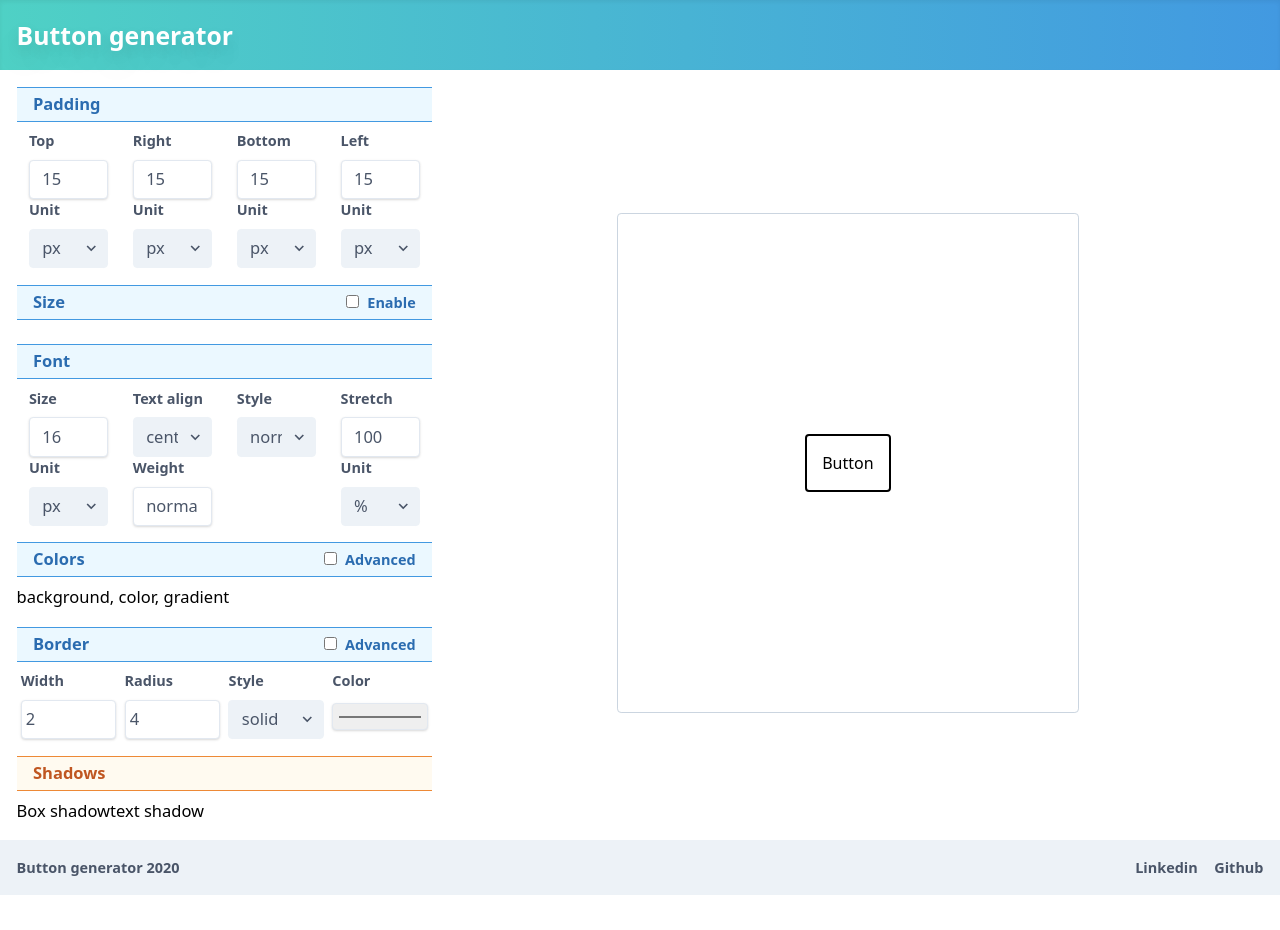
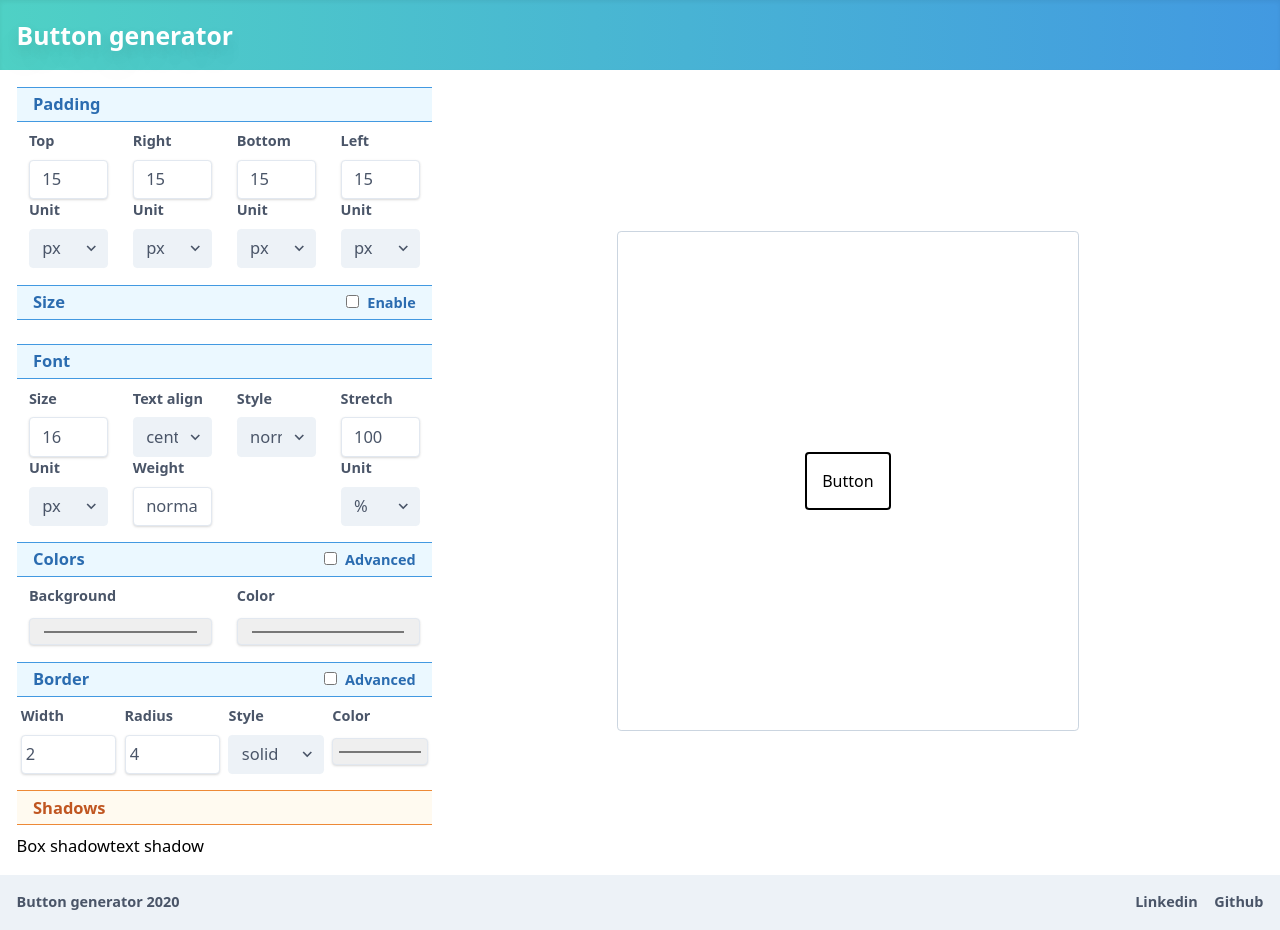
Before and after one commit to Matej-ch/button-generator, a Vue app: page / in a window 1280 px wide. Before the commit the page ends 895 px from the top, so only its background shows below. Built offline with nearby package versions, Linux system fonts and the light colour scheme.

Commit message:
color option

```diff
--- a/src/components/btnGenerator.vue
+++ b/src/components/btnGenerator.vue
@@ -10,29 +10,16 @@
             <size-opt :btnStyle="btnStyle"
                       :units="units"
                       :enableWidth="enableWidth"
-                      @enableSize="enableSize"
-                      @dropdownChange="onChangeChild" />
+                      @enableSize="enableSize"/>
 
             <font-opt :btnStyle="btnStyle"
-                      :units="units"
-                      @dropdownChange="onChangeChild"/>
+                      :units="units"/>
 
-            <div class="pb-4 flex flex-wrap">
-                <div class="bg-blue-100 border-t border-b border-blue-500 text-blue-700 px-4 py-1 w-full mb-2">
-                    <p class="font-bold flex">
-                        Colors
-                        <span class="ml-auto">
-                            <input class="mr-2 leading-tight" type="checkbox" @click="enableAdvancedColor = !enableAdvancedColor">
-                            <span class="text-sm">Advanced</span>
-                        </span>
-                    </p>
-                </div>
-                background, color, gradient
-            </div>
+            <color-opt  :btnStyle="btnStyle" @enableColor="enableAdvancedColor" />
 
             <border-opt :btnStyle="btnStyle"
                         :units="units"
-                        @enableAdvanced="enableAdvanced"
+                        @enableAdvanced="enableAdvancedBorder"
                         @dropdownChange="onChangeChild" />
 
             <div class="pb-4 flex flex-wrap">
@@ -62,10 +49,11 @@ import PreviewBtn from "@/components/previewBtn";
 import HeaderComponent from "@/components/headerComponent";
 import FooterComponent from "@/components/footerComponent";
 import FontOpt from "@/components/fontOpt";
+import ColorOpt from "@/components/colorOpt";
 
 export default {
     name: "btnGenerator",
-    components: {FontOpt, FooterComponent, HeaderComponent, PreviewBtn, BorderOpt, SizeOpt, PaddingOpt},
+    components: {ColorOpt, FontOpt, FooterComponent, HeaderComponent, PreviewBtn, BorderOpt, SizeOpt, PaddingOpt},
     data: function() {
         return {
             btnStyle: {
@@ -81,6 +69,7 @@ export default {
                 paddingBottom: '15',
                 paddingLeft: '15',
                 color: "black",
+                backgroundColor:'white',
                 borderWidth: '2',
                 borderStyle: 'solid',
                 borderRadius: "4",
@@ -125,8 +114,8 @@ export default {
                 fontStyle: '40'
 
             },
-            enableAdvancedBorder: false,
-            enableAdvancedColor: false,
+            advancedBorder: false,
+            advancedColor: false,
             enableWidth: false
         };
     },
@@ -144,7 +133,8 @@ export default {
                 paddingRight: `${this.btnStyle.paddingRight}${this.units.paddingRight}`,
                 paddingBottom: `${this.btnStyle.paddingBottom}${this.units.paddingBottom}`,
                 paddingLeft: `${this.btnStyle.paddingLeft}${this.units.paddingLeft}`,
-                color: "black",
+                color: this.btnStyle.color,
+                backgroundColor: this.btnStyle.backgroundColor,
             };
 
             if(this.btnStyle.fontStyle === 'oblique') {
@@ -156,7 +146,7 @@ export default {
                 delete newStyle.height;
             }
 
-            if(this.enableAdvancedBorder) {
+            if(this.advancedBorder) {
                 delete newStyle.borderRadius;
 
                 newStyle.borderWidth = `${this.btnStyle.borderTopWidth}${this.units.borderWidth}${this.btnStyle.borderRightWidth}${this.units.borderWidth}
@@ -196,8 +186,11 @@ export default {
         enableSize(value) {
             this.enableWidth = value;
         },
-        enableAdvanced(value) {
-            this.enableAdvancedBorder = value;
+        enableAdvancedBorder(value) {
+            this.advancedBorder = value;
+        },
+        enableAdvancedColor(value) {
+            this.advancedColor = value;
         }
     }
 }
--- a/src/components/colorOpt.vue
+++ b/src/components/colorOpt.vue
@@ -1,10 +1,51 @@
 <template>
+    <div class="pb-4 flex flex-wrap">
+        <div class="bg-blue-100 border-t border-b border-blue-500 text-blue-700 px-4 py-1 w-full mb-2">
+            <p class="font-bold flex">
+                Colors
+                <span class="ml-auto">
+                    <input class="mr-2 leading-tight" type="checkbox" @click="enableAdvancedColor = !enableAdvancedColor">
+                    <span class="text-sm">Advanced</span>
+                </span>
+            </p>
+        </div>
 
+        <div class="w-1/2 px-3">
+            <label class="block text-gray-700 text-sm font-bold mb-2" for="backgroundColor">Background</label>
+            <input
+                class="shadow appearance-none border rounded w-full py-2 px-3 text-gray-700 leading-tight focus:outline-none focus:shadow-outline"
+                id="backgroundColor"
+                type="color"
+                placeholder="background color"
+                v-model="btnStyle.backgroundColor">
+        </div>
+
+        <div class="w-1/2 px-3">
+            <label class="block text-gray-700 text-sm font-bold mb-2" for="color">Color</label>
+            <input
+                class="shadow appearance-none border rounded w-full py-2 px-3 text-gray-700 leading-tight focus:outline-none focus:shadow-outline"
+                id="color"
+                type="color"
+                placeholder="color"
+                v-model="btnStyle.color">
+        </div>
+
+    </div>
 </template>
 
 <script>
 export default {
-name: "colorOpt"
+name: "colorOpt",
+    props: {
+        btnStyle: Object,
+        advancedColor: Boolean
+    },
+    methods: {
+        enableAdvancedColor() {
+            this.advancedColor = !this.advancedColor;
+            this.$emit('enableAdvancedColor',this.advancedColor);
+        }
+    },
 }
 </script>
 
```
Also changed, not shown: 1 other file (tests, documents, lock files or other folders).
